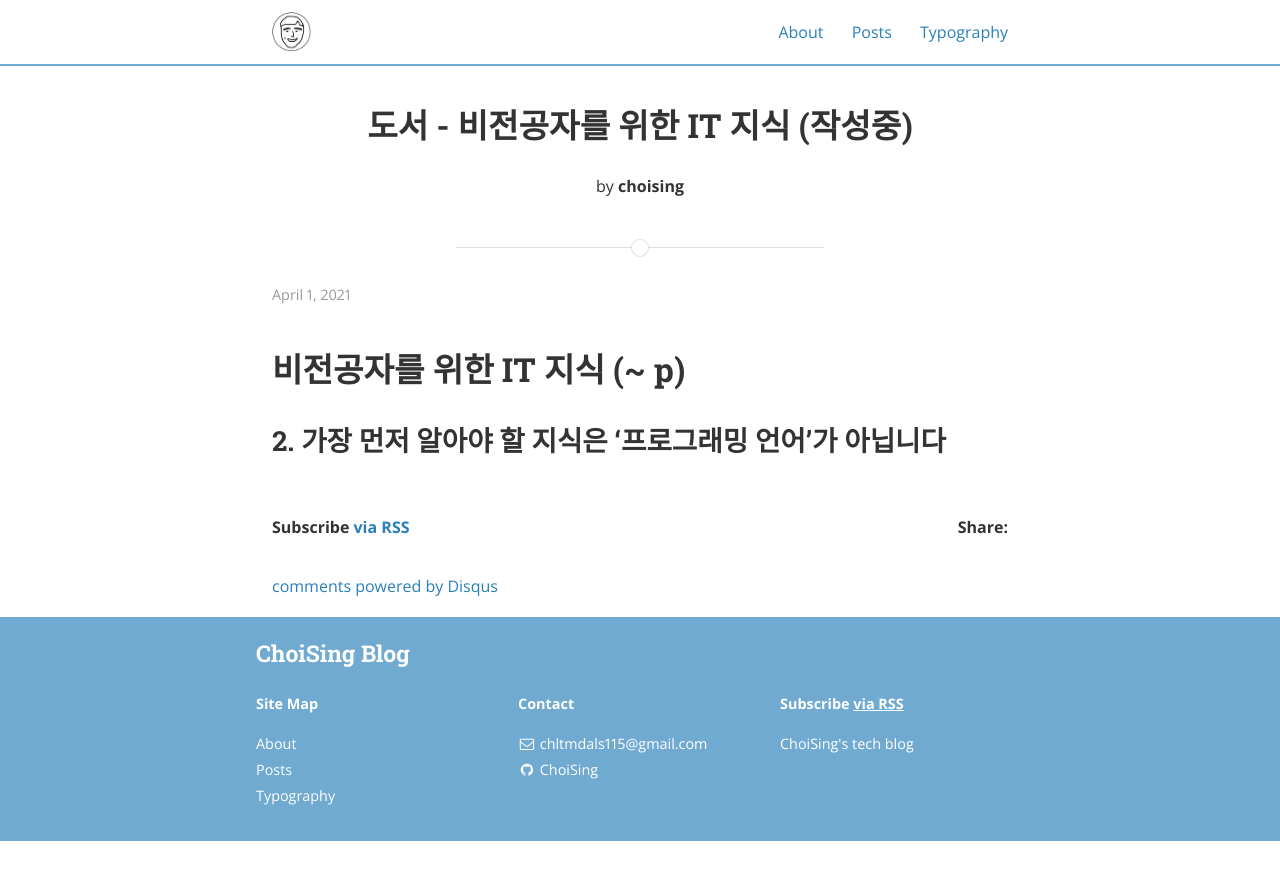
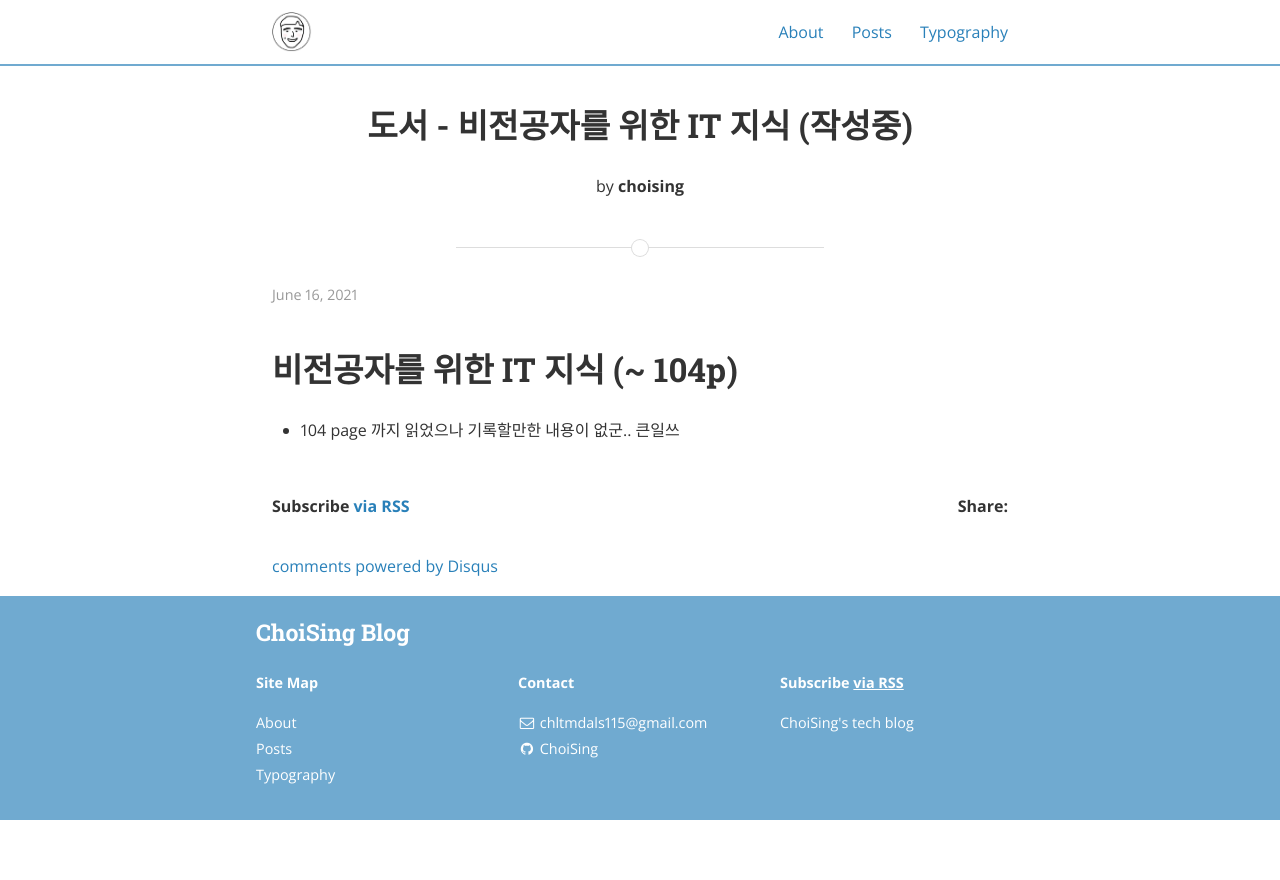
Before and after one commit to Oraindrop/oraindrop.github.io, a Jekyll site: the page built from _posts/Book/2021-06-16-비전공자를 위한 IT지식.md, in a window 1280 px wide. Shown: the top 880 px of the page. Built offline with Jekyll 4.4.1, drawn with Linux system fonts in a browser that asks for light colours; nearby versions of some CDN libraries; comment, search, counter and statistics services are not loaded.

Commit message:
비전공자를 위한 IT 지식 읽는중

```diff
--- a/_posts/Book/2021-04-01-토비의 스프링 5-8 copy.md
+++ b/_posts/Book/2021-06-16-비전공자를 위한 IT지식.md
@@ -6,6 +6,6 @@ author : choising
 tags: java, book, spring
 ---
 
-# 비전공자를 위한 IT 지식 (~ p)
+# 비전공자를 위한 IT 지식 (~ 104p)
 
-## 2. 가장 먼저 알아야 할 지식은 '프로그래밍 언어'가 아닙니다
+- 104 page 까지 읽었으나 기록할만한 내용이 없군.. 큰일쓰
```
